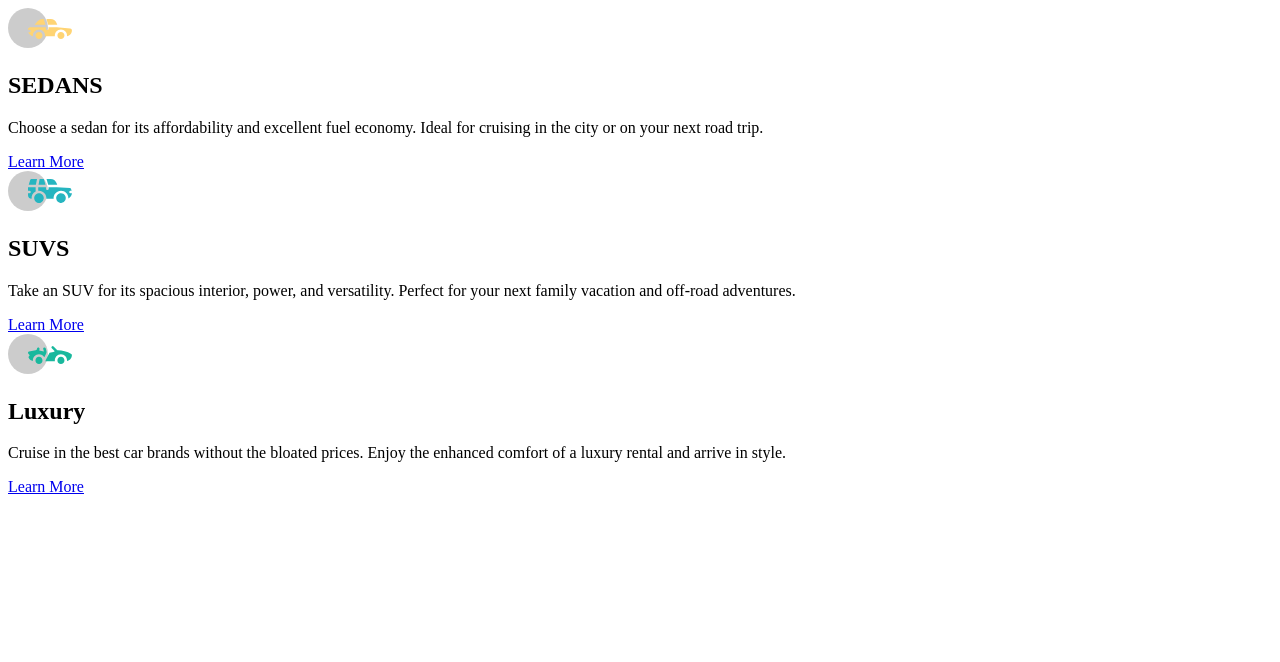
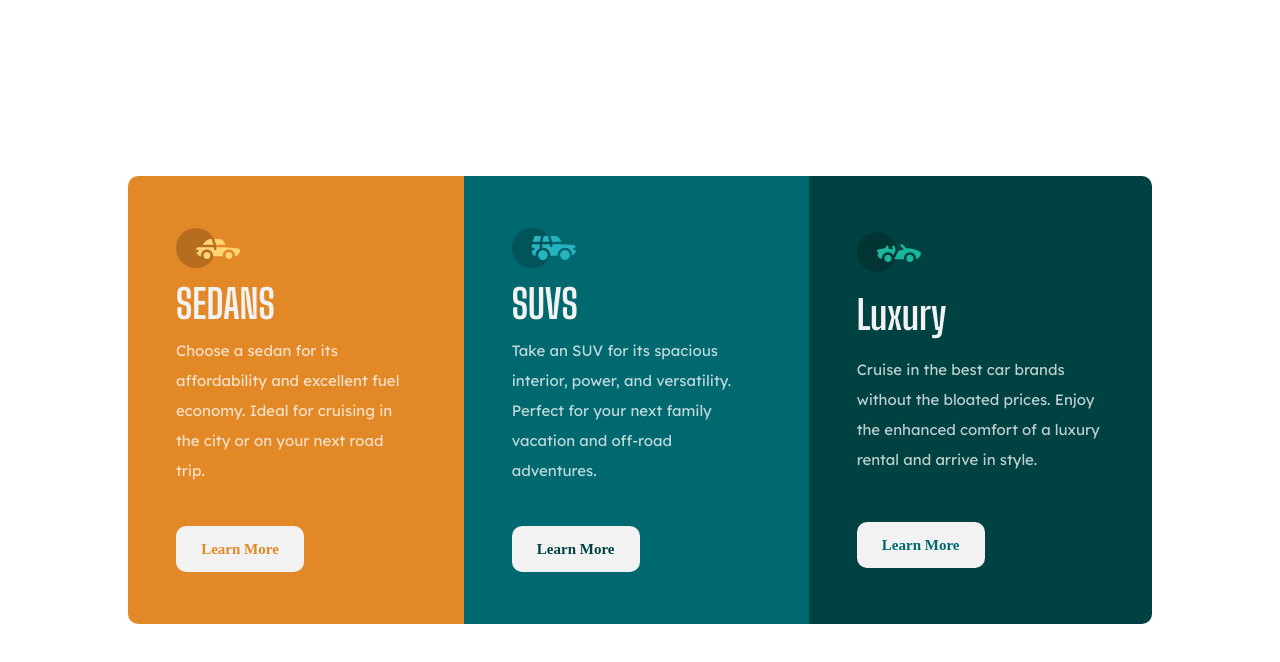
Before and after one commit to ahoin001/FEM-challenges, a plain HTML site: page index.html in a window 1280 px wide. Drawn offline with Linux system fonts and the light colour scheme.

Commit message:
Adjusted height of compnent in wider screens

```diff
--- a/index.html
+++ b/index.html
@@ -23,7 +23,7 @@
       href="https://fonts.googleapis.com/css2?family=Lexend+Deca&family=Outfit:wght@300;400;600&display=swap"
       rel="stylesheet"
     />
-    <link rel="stylesheet" href="../output.css" />
+    <link rel="stylesheet" href="styles/output.css" />
     <title>Frontend Mentor | 3-column preview card component</title>
 
     <!-- Feel free to remove these styles or customise in your own stylesheet 👍 -->
--- /dev/null
+++ b/styles/input.scss
@@ -0,0 +1,136 @@
+* {
+  margin: 0;
+  padding: 0;
+  box-sizing: border-box;
+}
+
+body {
+  // height: 100vh;
+  display: flex;
+  flex-direction: column;
+  align-items: center;
+  justify-content: center;
+  font-size: 15px;
+}
+
+.grid-column-component {
+  width: 80%;
+  max-width: 1060px;
+  // height: 60vh;
+  // max-height: 50%;
+  display: flex;
+  border-radius: 100px;
+}
+
+.section-content {
+  display: flex;
+  flex-direction: column;
+  justify-content: space-around;
+  padding: 3rem;
+}
+
+.section-sedan {
+  background-color: hsl(31, 77%, 52%);
+}
+
+.section-suv {
+  background-color: hsl(184, 100%, 22%);
+}
+
+.section-luxury {
+  background-color: hsl(179, 100%, 13%);
+}
+
+.section-heading {
+  font-family: "Big Shoulders Display", cursive;
+  font-size: 2.5rem;
+  color: hsl(0, 0%, 95%);
+}
+
+.section-text {
+  display: flex;
+  align-items: center;
+
+  font-family: "Lexend Deca", sans-serif;
+  font-weight: 300;
+  color: hsla(0, 0%, 100%, 0.75);
+  line-height: 30px;
+}
+
+.learn-more-btn {
+  background-color: hsl(0, 0%, 95%);
+  padding: 0.9rem;
+  width: 8rem;
+  text-align: center;
+  border-radius: 10px;
+}
+
+a {
+  margin-top: 2rem;
+  text-decoration: none;
+  font-weight: 800;
+}
+
+.very-dark-cyan {
+  color: hsl(184, 100%, 22%);
+}
+
+.dark-cyan {
+  color: hsl(179, 100%, 13%);
+}
+
+.bright-orange {
+  color: hsl(31, 77%, 52%);
+}
+
+@media (max-width: 900px) {
+  .grid-column-component {
+    flex-direction: column;
+    max-width: 375px;
+  }
+  body {
+    padding: 3.5rem 0;
+  }
+  .grid-column-component {
+    // flex-direction: column;
+    // max-width: 500px;
+  }
+
+  .section-sedan {
+    border-radius: 10px 10px 0 0;
+  }
+
+  .section-luxury {
+    background-color: hsl(179, 100%, 13%);
+    border-radius: 0 0 10px 10px;
+  }
+
+  .section-content {
+    height: 30rem;
+  }
+}
+
+@media (min-width: 901px) {
+  .grid-column-component {
+    height: 56%;
+
+  }
+  body {
+    height: 100vh;
+  }
+
+  .section-sedan {
+    border-radius: 10px 0 0 10px;
+  }
+
+  .section-luxury {
+    background-color: hsl(179, 100%, 13%);
+    border-radius: 0 10px 10px 0;
+  }
+  .section-heading {
+    // margin: 1.7rem 0;
+  }
+  .section-content {
+    //   height: 700px;
+  }
+}
```
Also changed, not shown: styles/output.css (added), 1 other file.
